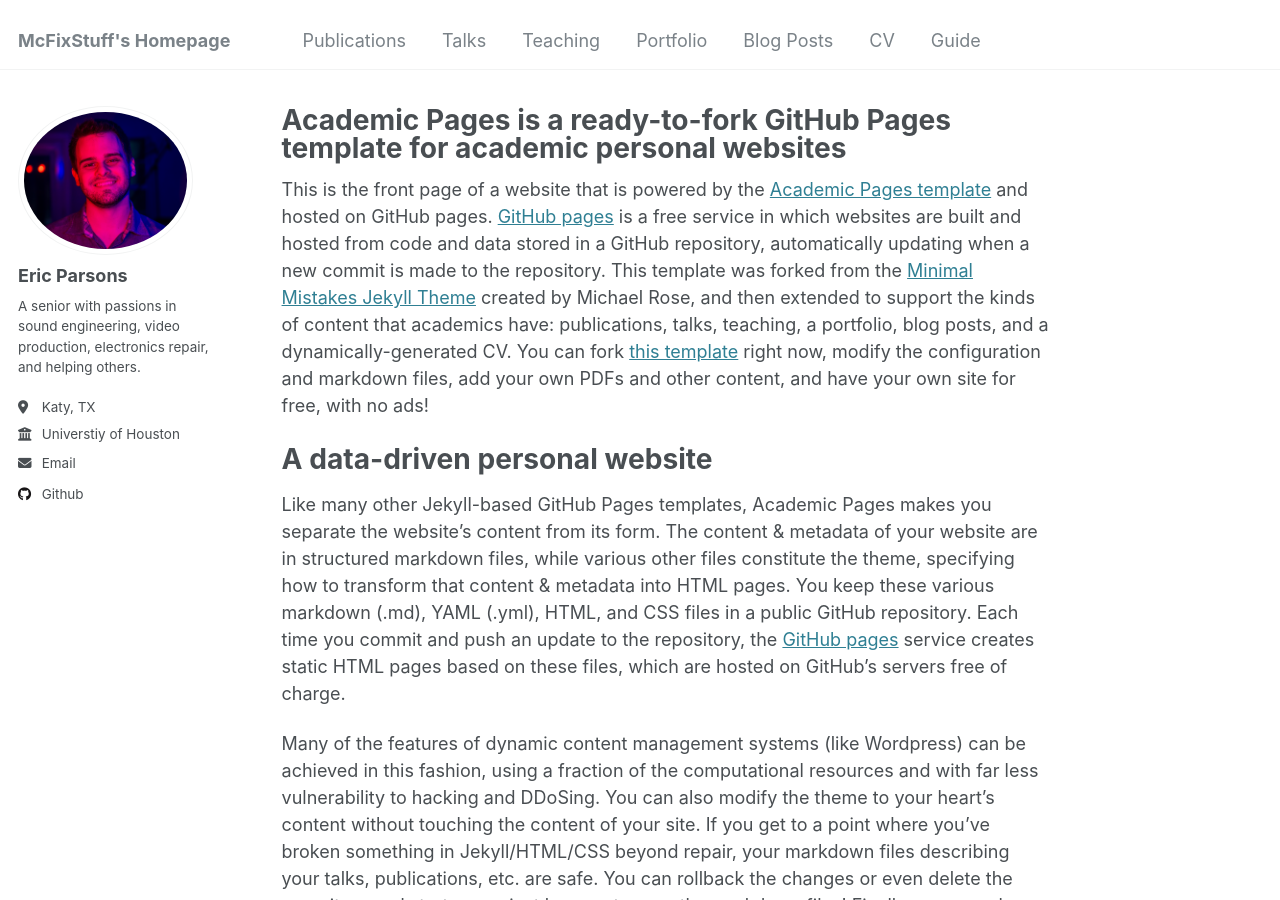
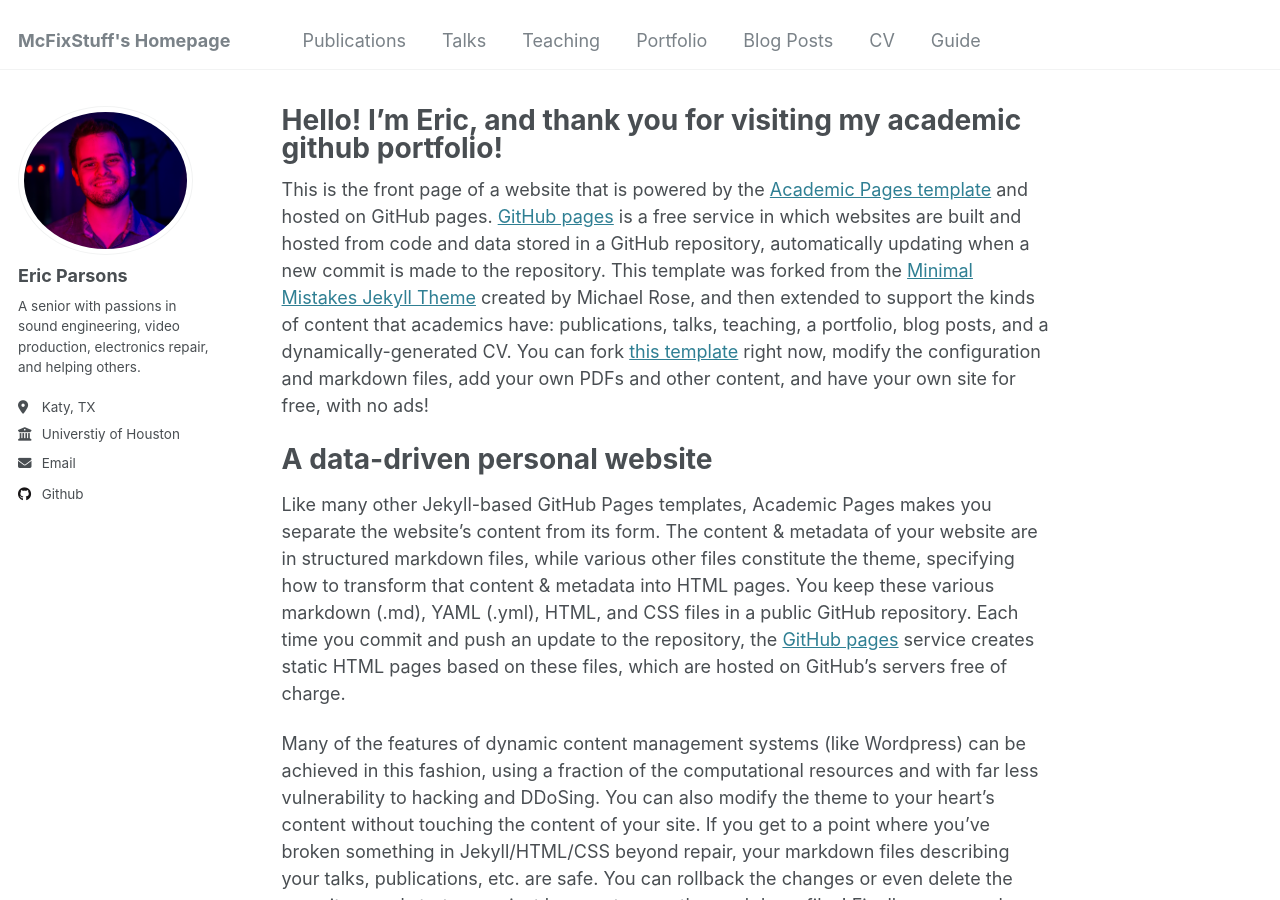
Before and after one commit to mcfixstuff/mcfixstuff.github.io, a Jekyll site: the page built from _pages/about.md, in a window 1280 px wide and 900 px high. Built offline with Jekyll 4.4.1, drawn with Linux system fonts in a browser that asks for light colours.

Commit message:
Update about.md

```diff
--- a/_pages/about.md
+++ b/_pages/about.md
@@ -1,6 +1,6 @@
 ---
 permalink: /
-title: "Academic Pages is a ready-to-fork GitHub Pages template for academic personal websites"
+title: "Hello! I'm Eric, and thank you for visiting my academic github portfolio!"
 author_profile: true
 redirect_from:
   - /about/
```
